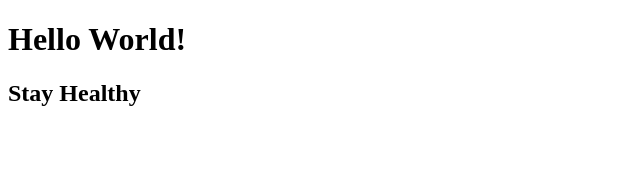
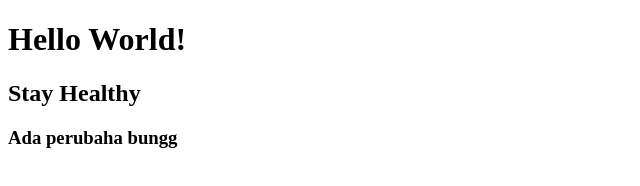
Before and after one commit to dofanla28/cobaIndexhtml, a plain HTML site: page index.html in a window 1280 px wide. Shown: the whole page, without its empty margins (0-640 px from the left). Drawn offline with Linux system fonts and the light colour scheme.

Commit message:
modif menambahkan 1 baris code

```diff
--- a/index.html
+++ b/index.html
@@ -9,5 +9,6 @@
 <body>
     <h1>Hello World!</h1>
     <h2>Stay Healthy</h2>
+    <h3>Ada perubaha bungg</h3>
 </body>
 </html>
```
